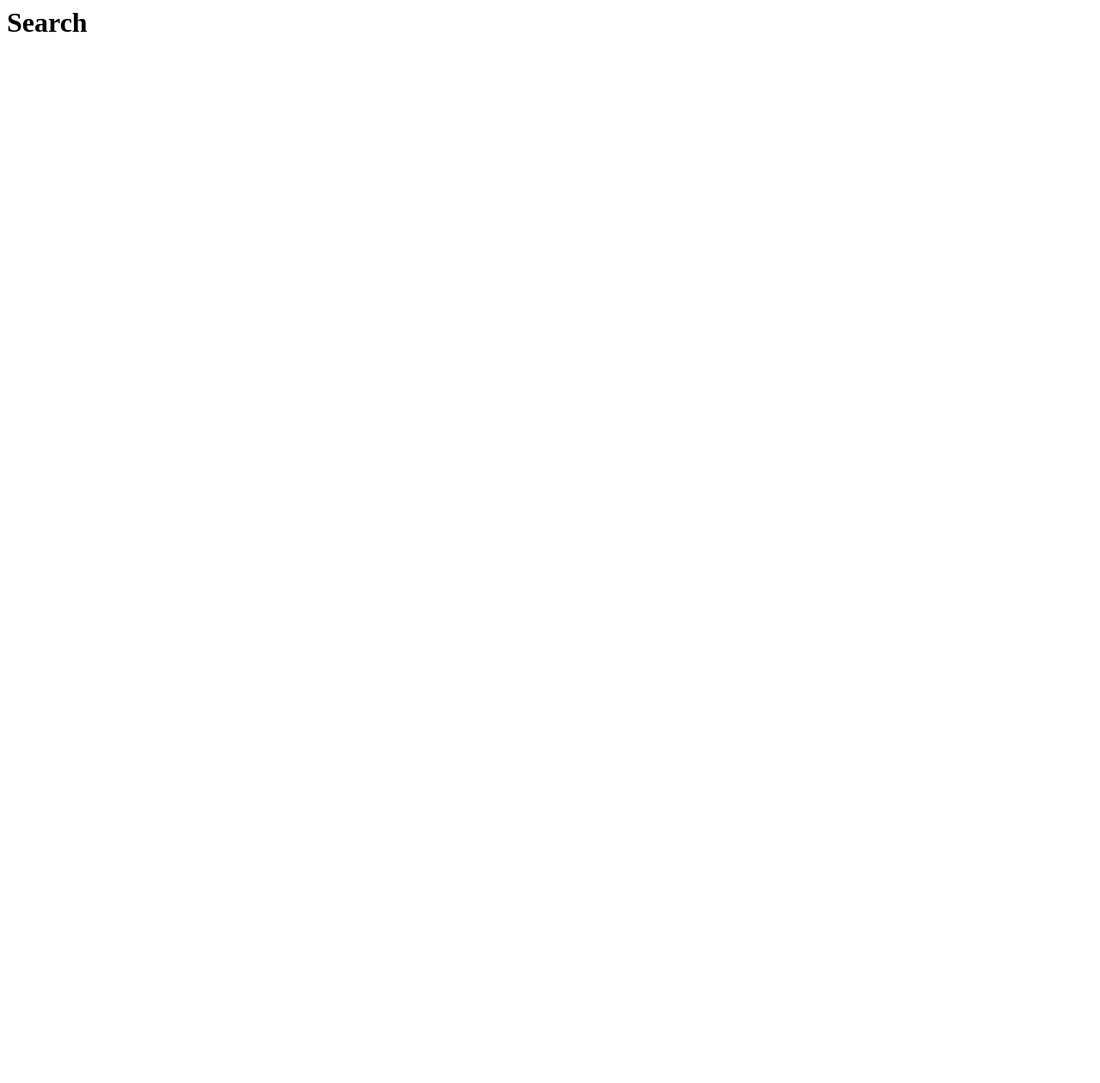
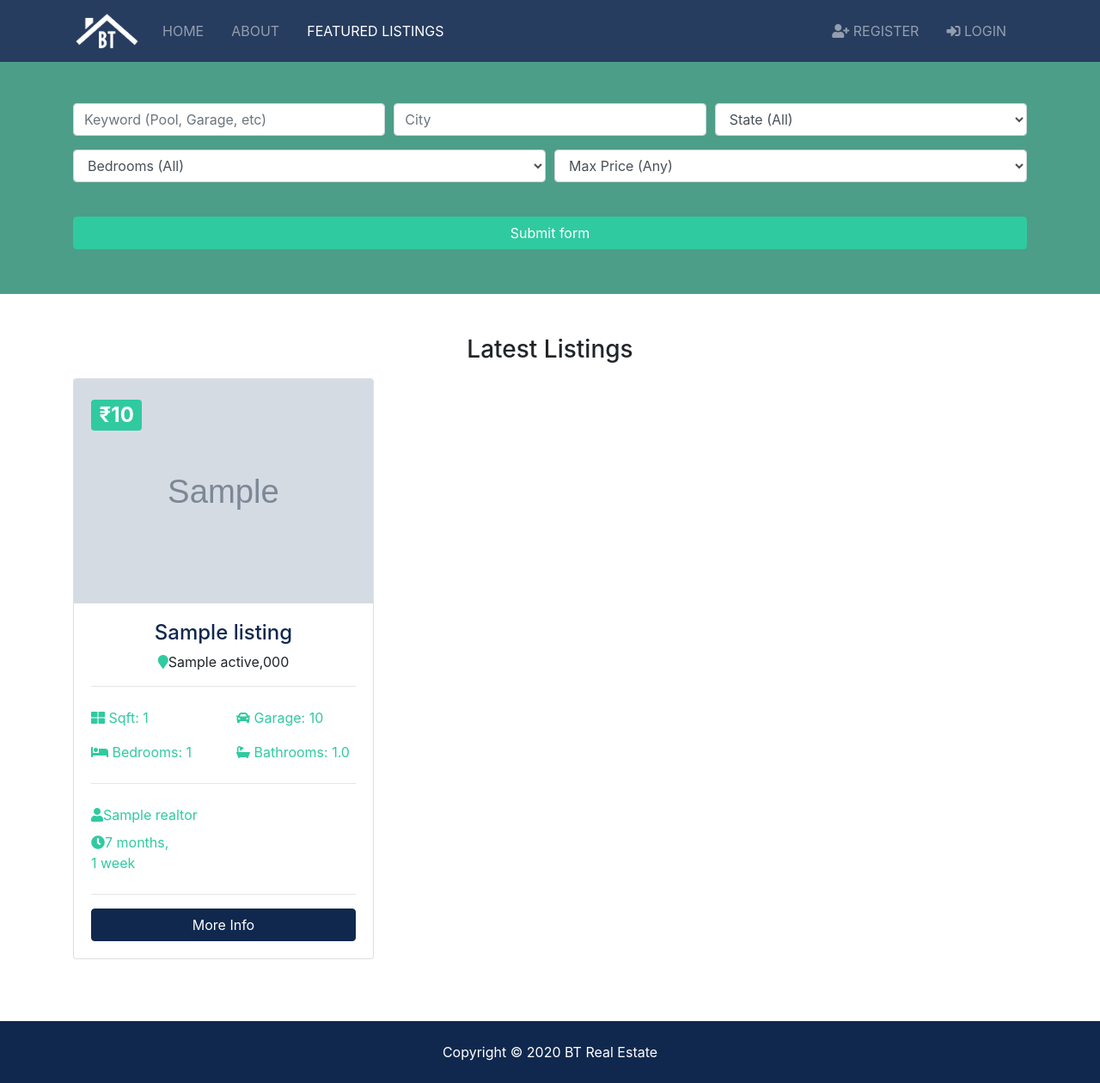
Before and after one commit to Raghavi02bala/realestate, a Django app: page /listings/search in a window 1280 px wide. Before the commit the page is almost empty. Shown: the whole page at 86% size. Before the commit the page ends 37 px from the top, so only its background shows below. Run offline with Django 3.2, Linux system fonts and the light colour scheme; tables that the repository leaves empty hold one stand-in row (values such as "Sample post"); grey boxes marked "Sample" are stand-in pictures; some libraries are stand-ins or nearby versions.

Commit message:
filer search done

```diff
--- a/listings/views.py
+++ b/listings/views.py
@@ -1,29 +1,66 @@
-from django.shortcuts import get_object_or_404,render
-from django.core.paginator import EmptyPage,PageNotAnInteger,Paginator
+from django.shortcuts import get_object_or_404, render
+from django.core.paginator import EmptyPage, PageNotAnInteger, Paginator
 from .models import Listing
+from .choices import bedroom_choices, price_choices, state_choices
+
 
 def index(request):
     listings = Listing.objects.order_by('-list_date').filter(is_published=True)
     # filter(is_published=True) adding this will make sure , only the published lists are shown.
 # paginator is a var.
-    paginator = Paginator(listings,3)
+    paginator = Paginator(listings, 3)
     page = request.GET.get('page')
     paged_listings = paginator.get_page(page)
 
     context = {
-        'listings' : paged_listings
+        'listings': paged_listings
     }
-    return render(request,'listings/listings.html',context)
+    return render(request, 'listings/listings.html', context)
 
-def listing(request,listing_id):
-    listing = get_object_or_404(Listing , pk=listing_id)
+
+def listing(request, listing_id):
+    listing = get_object_or_404(Listing, pk=listing_id)
 
     context = {
-        'listing' : listing
+        'listing': listing
     }
-    return render (request,'listings/listing.html',context)
+    return render(request, 'listings/listing.html', context)
+
 
 def search(request):
-    return render(request,'listings/search.html')
+    queryset_list =  Listing.objects.order_by('-list_date')
+
+    # Keywords
+    if 'keywords' in request.GET:
+        keywords = request.GET['keywords']
+        if keywords:
+            queryset_list = queryset_list.filter(description__icontains=keywords)
+
+    # City
+    # checks if the url contains the var city.
+    if 'city' in request.GET:
+        city = request.GET['city']
+        if city:
+            queryset_list = queryset_list.filter(city__iexact=city)
+
+    # State
+    if 'state' in request.GET:
+        state = request.GET['state']
+        if state:
+            queryset_list = queryset_list.filter(state__iexact=state)
+
+    # Bedrooms
+    if 'bedrooms' in request.GET:
+        bedrooms = request.GET['bedrooms']
+        if bedrooms:
+            queryset_list = queryset_list.filter(bedrooms__exact=bedrooms)
+
+    context = {
+        'state_choices': state_choices,
+        'price_choices': price_choices,
+        'bedroom_choices': bedroom_choices,
+        'listings' : queryset_list
+    }
+    return render(request, 'listings/search.html',context)
 
 # Create your views here.
--- a/templates/listings/search.html
+++ b/templates/listings/search.html
@@ -1 +1,121 @@
-<h1>Search</h1>
+{% extends 'base.html' %}
+{% load static %}
+{% load humanize %}
+{% block content %}
+
+<section id="showcase-inner" class="showcase-search text-white py-5">
+    <div class="container">
+        <div class="row text-center">
+            <div class="col-md-12">
+                <form action="{% url 'search' %}">
+                    <!-- Form Row 1 -->
+                    <div class="form-row">
+                        <div class="col-md-4 mb-3">
+                            <label class="sr-only">Keywords</label>
+                            <input type="text" name="keywords" class="form-control"
+                                placeholder="Keyword (Pool, Garage, etc)">
+                        </div>
+
+                        <div class="col-md-4 mb-3">
+                            <label class="sr-only">City</label>
+                            <input type="text" name="city" class="form-control" placeholder="City">
+                        </div>
+
+                        <div class="col-md-4 mb-3">
+                            <label class="sr-only">State</label>
+                            <select name="state" class="form-control">
+                                <option selected="true" disabled="disabled">State (All)</option>
+                                {% for key,value in state_choices.items %}
+                                <option value="{{key}}">{{value}}</option>
+                                {% endfor %}
+                            </select>
+                        </div>
+                    </div>
+                    <!-- Form Row 2 -->
+                    <div class="form-row">
+                        <div class="col-md-6 mb-3">
+                            <label class="sr-only">Bedrooms</label>
+                            <select name="bedrooms" class="form-control">
+                                <option selected="true" disabled="disabled">Bedrooms (All)</option>
+                                {% for key,value in bedroom_choices.items %}
+                                <option value="{{key}}">{{value}}</option>
+                                {% endfor %}
+                            </select>
+                        </div>
+                        <div class="col-md-6 mb-3">
+                            <select name="price" class="form-control" id="type">
+                                <option selected="true" disabled="disabled">Max Price (Any)</option>
+                                {% for key,value in price_choices.items %}
+                                <option value="{{key}}">{{value}}</option>
+                                {% endfor %}
+                            </select>
+                        </div>
+                    </div>
+                    <button class="btn btn-secondary btn-block mt-4" type="submit">Submit form</button>
+                </form>
+            </div>
+        </div>
+    </div>
+    </>
+</section>
+
+<!-- Listings -->
+<section id="listings" class="py-5">
+    <div class="container">
+        <h3 class="text-center mb-3">Latest Listings</h3>
+        <div class="row">
+            {% if listings %}
+            {% for listing in listings %}
+            <!-- Listing 1 -->
+            <div class="col-md-6 col-lg-4 mb-4">
+                <class class="card listing-preview">
+                    <img class="card-img-top" src="{{listing.photo_main.url}}" alt="">
+                    <div class="card-img-overlay">
+                        <h2>
+                            <span class="badge badge-secondary text-white">₹{{listing.price | intcomma}}</span>
+                        </h2>
+                    </div>
+                    <div class="card-body">
+                        <div class="listing-heading text-center">
+                            <h4 class="text-primary">{{listing.title}}</h4>
+                            <p>
+                                <i class="fas fa-map-marker text-secondary"></i>{{listing.city}}
+                                {{listing.state}},{{listing.zipcode}}</p>
+                        </div>
+                        <hr>
+                        <div class="row py-2 text-secondary">
+                            <div class="col-6">
+                                <i class="fas fa-th-large"></i> Sqft: {{listing.sqft}}</div>
+                            <div class="col-6">
+                                <i class="fas fa-car"></i> Garage: {{listing.garage}}</div>
+                        </div>
+                        <div class="row py-2 text-secondary">
+                            <div class="col-6">
+                                <i class="fas fa-bed"></i> Bedrooms: {{listing.bedrooms}}</div>
+                            <div class="col-6">
+                                <i class="fas fa-bath"></i> Bathrooms: {{listing.bathrooms}}</div>
+                        </div>
+                        <hr>
+                        <div class="row py-2 text-secondary">
+                            <div class="col-6">
+                                <i class="fas fa-user"></i>{{listing.realtor}}</div>
+                        </div>
+                        <div class="row text-secondary pb-2">
+                            <div class="col-6">
+                                <i class="fas fa-clock"></i>{{listing.list_date | timesince}}</div>
+                        </div>
+                        <hr>
+                        <a href="{% url 'listing' listing.id %}" class="btn btn-primary btn-block">More Info</a>
+                    </div>
+                </class>
+            </div>
+            {% endfor %}
+            {% else %}
+            <div class="col-md-12">
+                <p>No Listings Available</p>
+            </div>
+            {% endif %}
+        </div>
+    </div>
+</section>
+{% endblock content %}
--- a/templates/pages/index.html
+++ b/templates/pages/index.html
@@ -95,7 +95,7 @@
                         <div class="listing-heading text-center">
                             <h4 class="text-primary">{{listing.title}}</h4>
                             <p>
-                                <i class="fas fa-map-marker text-secondary"></i>{{listing.city}},{{listing.zipcode}}</p>
+                                <i class="fas fa-map-marker text-secondary"></i>{{listing.city}}  {{listing.state}},{{listing.zipcode}}</p>
                         </div>
                         <hr>
                         <div class="row py-2 text-secondary">
```
